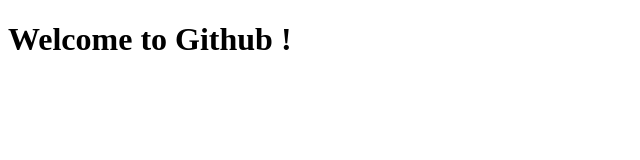
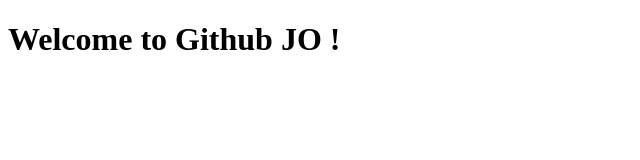
Before and after one commit to normansalem/git_test, a plain HTML site: page index.html in a window 1280 px wide. Shown: the full height of the page, 0-640 px from the left. Drawn offline with Linux system fonts and the light colour scheme.

Commit message:
Update index.html

```diff
--- a/index.html
+++ b/index.html
@@ -8,7 +8,7 @@
 <body>
 
 
-    <h1> Welcome to Github ! </h1>
+    <h1> Welcome to Github JO ! </h1>
 
 </body>
 </html>
```
